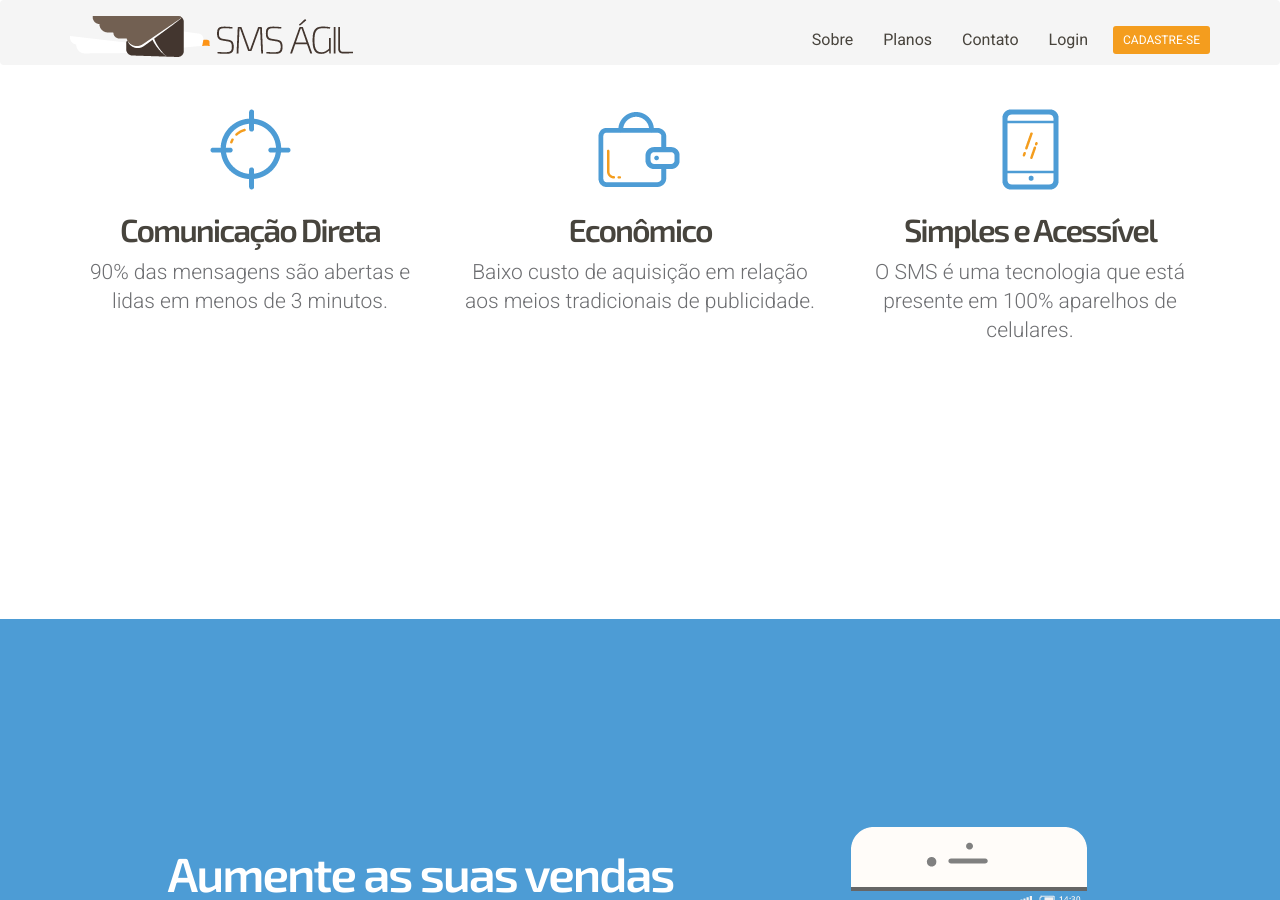
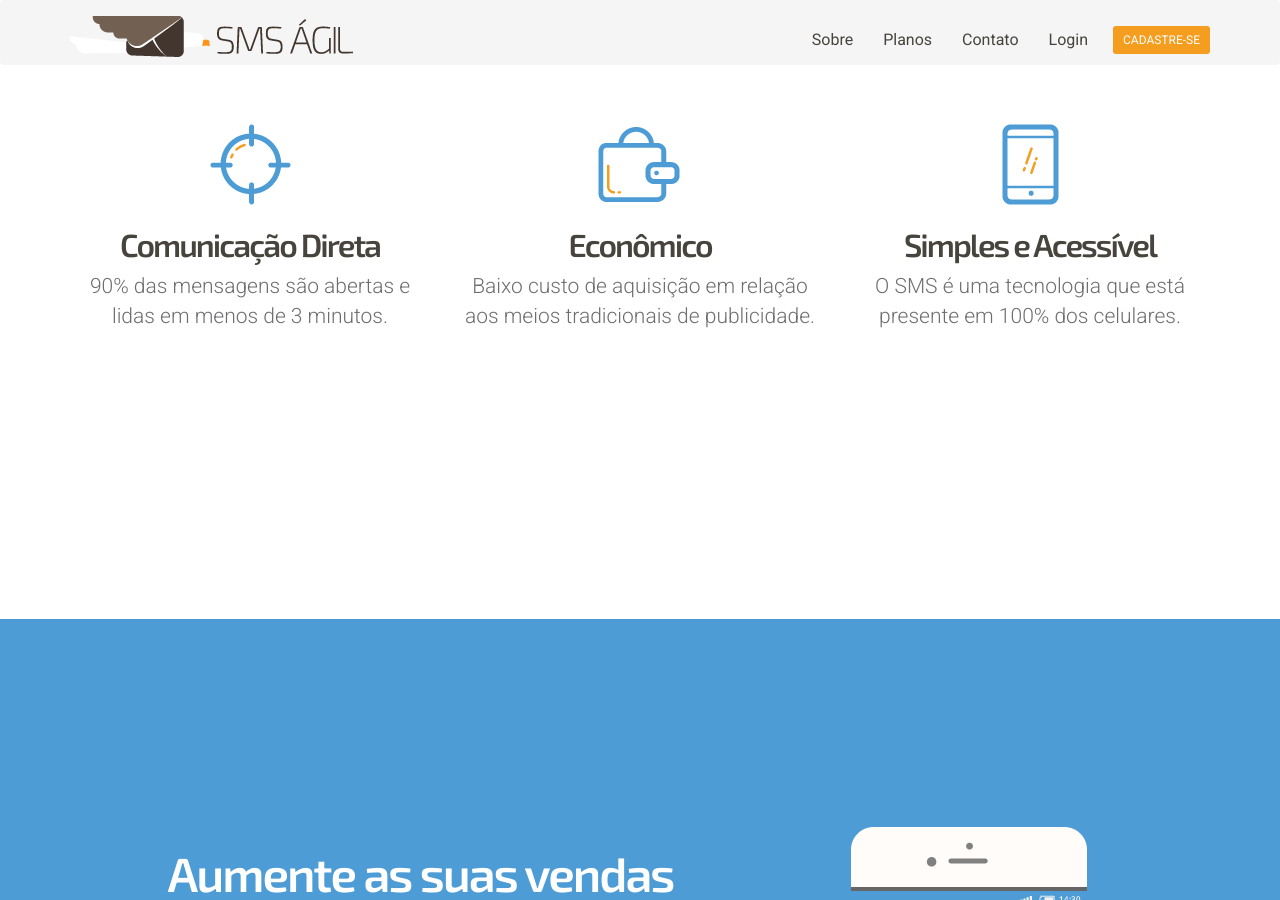
Before and after one commit to smsagil/smsagil.github.io, a Jekyll site: the page built from index.html, in a window 1280 px wide and 900 px high, scrolled down 1181 px. Built offline with Jekyll 4.4.1, drawn with Linux system fonts in a browser that asks for light colours.

Commit message:
Fix benefits section

```diff
--- a/_layouts/default.html
+++ b/_layouts/default.html
@@ -88,7 +88,7 @@
 					<div class="col-md-4 text-center wow fadeIn" data-wow-delay="500ms">
 						<img src="img/phone.png" alt="Simples e Acessivel" class="wow slideInRight" data-wow-delay="600ms">
 						<h2 class="title-col">Simples e Acessível</h2>
-						<p class="lead">O SMS é uma tecnologia que está presente em 100% aparelhos de celulares.</p>
+						<p class="lead">O SMS é uma tecnologia que está presente em 100% dos celulares.</p>
 					</div>
 				</div>
 			</div>
```
Also changed, not shown: 3 other files.
